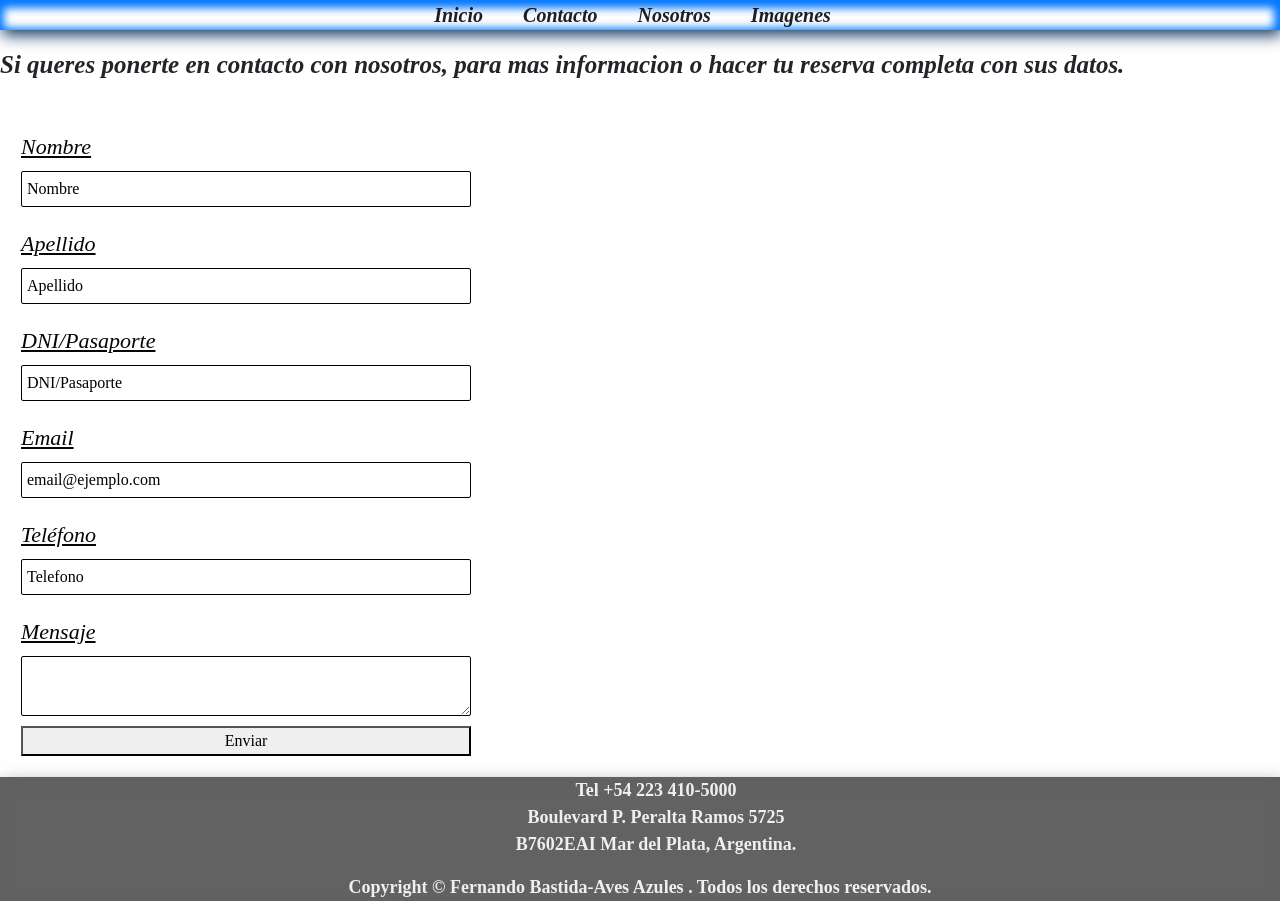
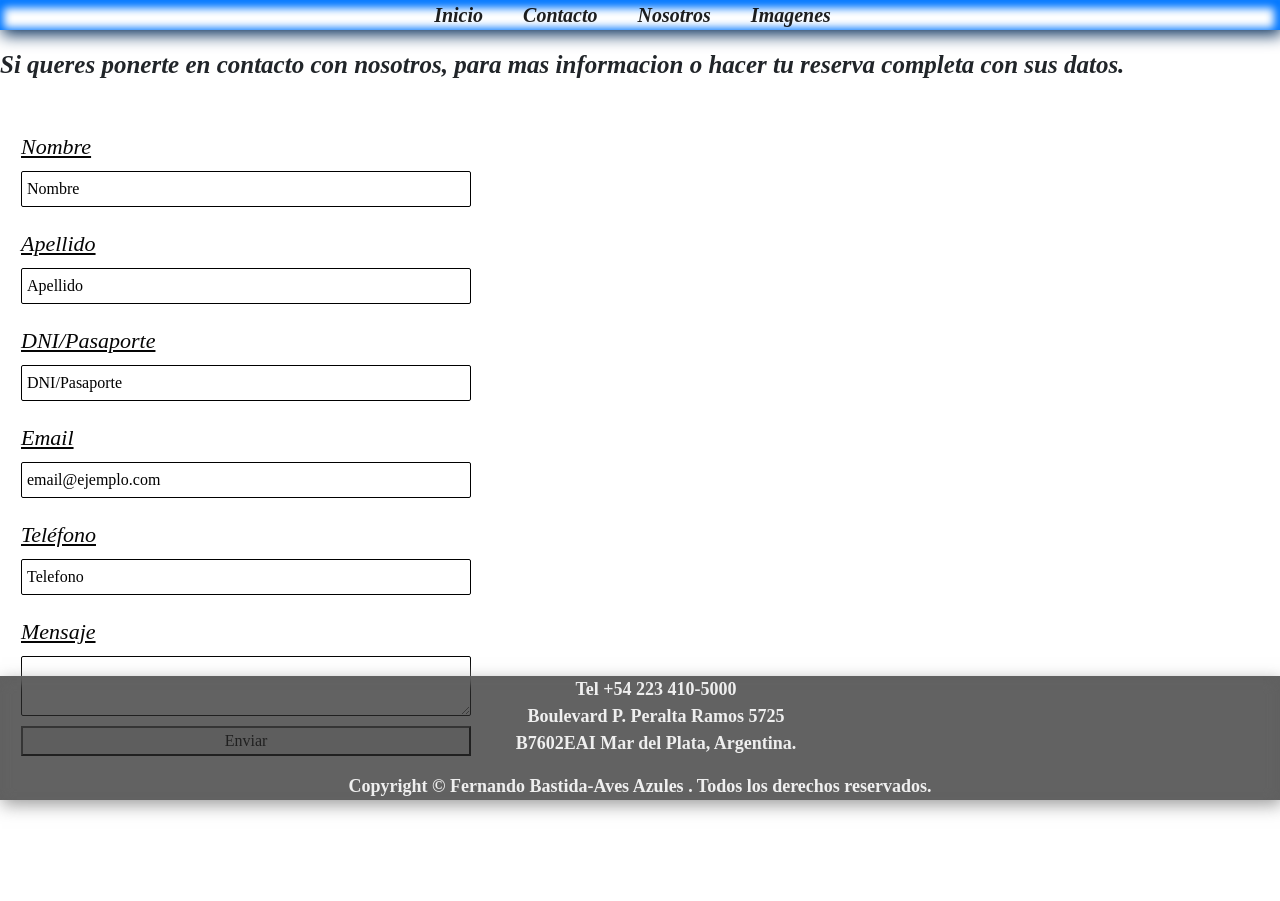
Before and after one commit to fernandobast/ProyectoHotel, a plain HTML site: page folders/Contacto.html in a window 1280 px wide. After the commit the page ends 800 px from the top, so only its background shows below. Drawn offline with nearby package versions, Linux system fonts and the light colour scheme.

Commit message:
terminado footer

```diff
--- a/folders/Contacto.html
+++ b/folders/Contacto.html
@@ -48,7 +48,7 @@
             <button class="contenido-contactos-boton" type="submit">Enviar</button>
         </form>
     </main>
-    <footer class="footer footer-nosotros">
+    <footer class="footer">
         <ul class="lista-footer d-flex flex-column ">
           <li class="lista-footer-1" >Tel +54 223 410-5000</li>
           <li class="lista-footer-2" >Boulevard P. Peralta Ramos 5725</li>
--- a/scss/_footer.scss
+++ b/scss/_footer.scss
@@ -16,15 +16,6 @@ footer li{
     justify-content: center;
 }
 
-html{
-    height: 100%;
+.footer-nosotros{
+    position: inherit;
 }
-
-body{
-    display: flex;
-    flex-direction: column;
-    min-height: 100%;
-}
-.footer-nosotros{
-    margin-top: auto;
-}
--- a/scss/_inicio.scss
+++ b/scss/_inicio.scss
@@ -12,6 +12,7 @@
     text-shadow: 3px 5px 2px #050505, 2px 2px 2px rgba(248, 248, 248, 0)
 }
 .listas-nav{
+    width: auto;
     padding: 0px;
     gap: 25px;
     list-style: none;
--- a/scss/_mediasquery.scss
+++ b/scss/_mediasquery.scss
@@ -5,7 +5,6 @@
 }
 
 @media(max-width: 768px){
-
 
     .galeria-imagenes{
         padding: 5px;
@@ -19,7 +18,7 @@
 }
 
 
-@media( max-width: 480px){
+@media( max-width: 550px){
     .principal-contenido-titulo{
 
         font-size: 37px;
```
Also changed, not shown: folders/Nosotros.html (+1 -1 lines), style.css, 1 other file.
